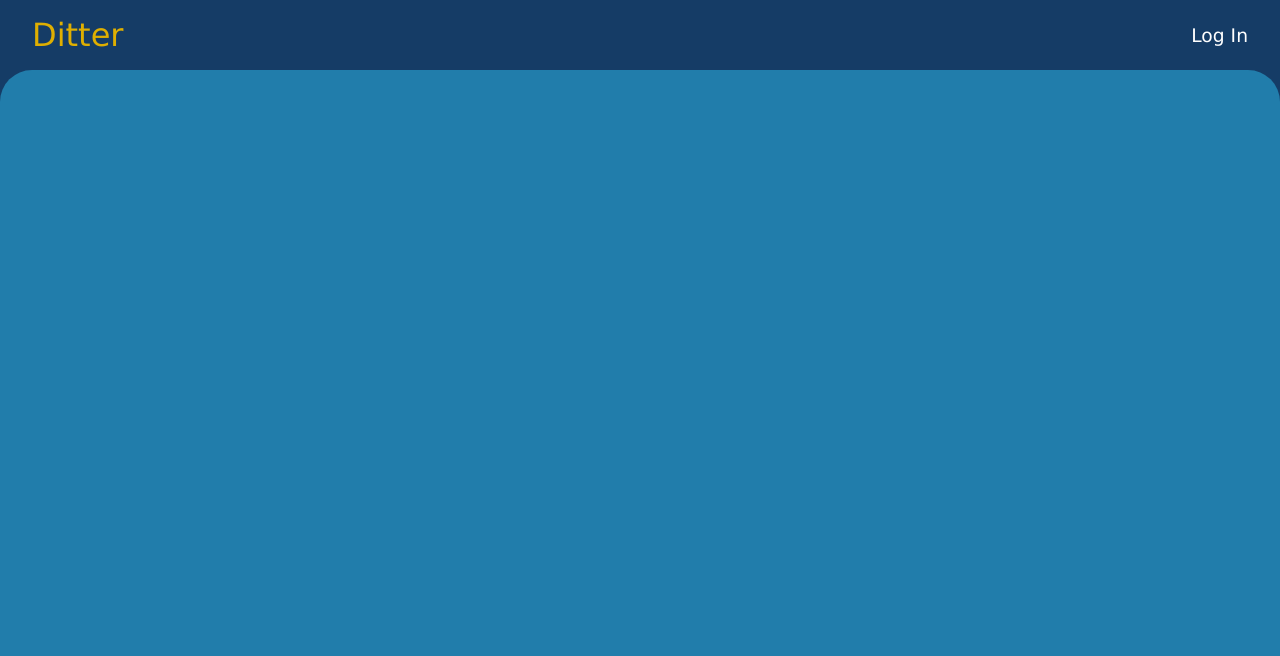
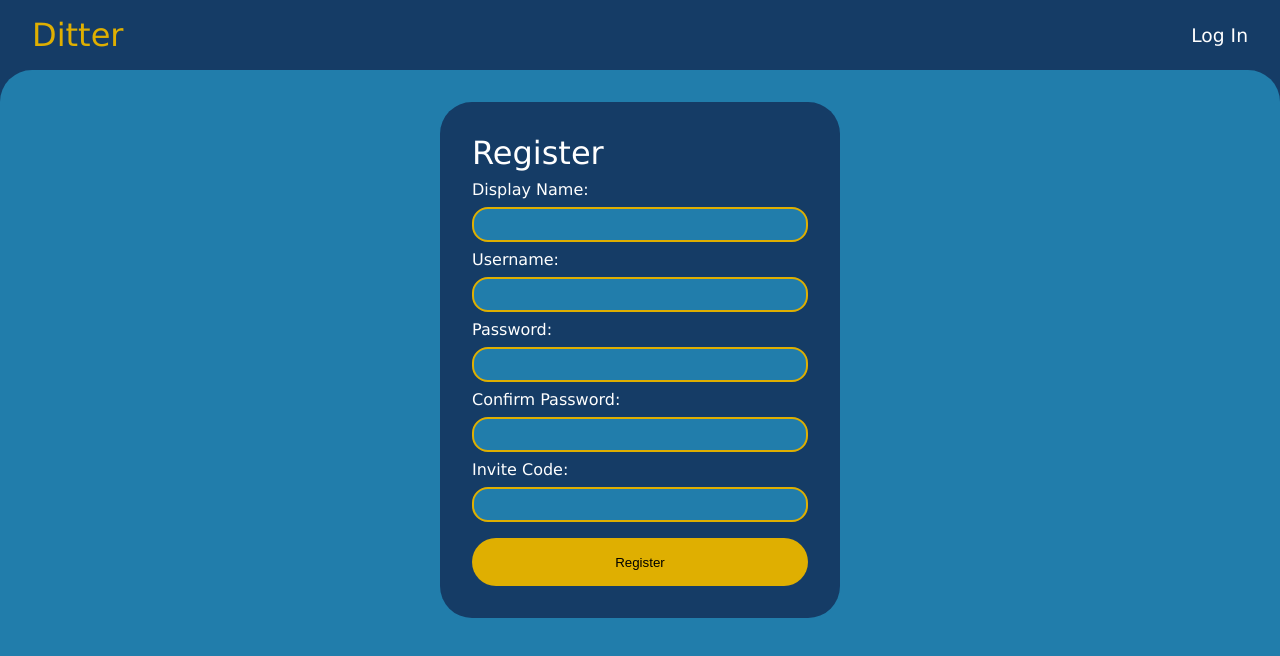
Before and after one commit to rand0m-cloud/ditter, a Vue app in the folder ditterapp/: page /register in a window 1280 px wide. Before the commit this address had no page. Shown: the top 656 px of the page. Built offline with nearby package versions, Linux system fonts and the light colour scheme.

Commit message:
start work on user registration

```diff
--- a/ditterapp/src/router/index.ts
+++ b/ditterapp/src/router/index.ts
@@ -2,6 +2,7 @@ import { createRouter, createWebHistory } from "vue-router";
 import HomeView from "../views/HomeView.vue";
 import LoginView from "../views/LoginView.vue";
 import ProfileView from "../views/ProfileView.vue";
+import RegisterView from "../views/RegisterView.vue";
 
 const router = createRouter({
   history: createWebHistory(import.meta.env.BASE_URL),
@@ -17,6 +18,7 @@ const router = createRouter({
       component: LoginView,
     },
     { path: "/user/:username", name: "user", component: ProfileView },
+    { path: "/register", name: "register", component: RegisterView },
   ],
 });
 
--- /dev/null
+++ b/ditterapp/src/views/RegisterView.vue
@@ -0,0 +1,73 @@
+<template>
+  <div class="register-view">
+    <h1>Register</h1>
+    <form>
+      <label for="display-name-field">Display Name:</label>
+      <input class="display-name-field" type="text" required />
+      <label for="username-field">Username:</label>
+      <input
+        autocomplete="username"
+        class="username-field"
+        type="text"
+        required
+        v-model="username"
+      />
+      <label for="password-field">Password:</label>
+      <input
+        autocomplete="new-password"
+        class="password-field"
+        type="password"
+        required
+        v-model="password"
+      />
+      <label for="password-field">Confirm Password:</label>
+      <input class="password-field" type="password" required v-model="password" />
+      <label for="invite-code-field">Invite Code:</label>
+      <input class="invite-code-field" type="text" required />
+      <button>Register</button>
+    </form>
+  </div>
+</template>
+
+<style>
+.register-view {
+  background-color: var(--primary-color);
+  color: var(--primary-text-color);
+
+  border-radius: 2rem;
+  padding: 2rem;
+  margin-top: 2rem;
+  width: 25rem;
+  height: fit-content;
+
+  display: flex;
+  flex-direction: column;
+}
+
+.register-view > form {
+  display: flex;
+  flex-direction: column;
+}
+
+.register-view button {
+  background-color: var(--active-color);
+  color: var(--active-text-color);
+  border: none;
+  border-radius: 2rem;
+  margin-top: 1rem;
+  height: 3rem;
+}
+
+.register-view input {
+  margin-top: 0.5rem;
+  background-color: var(--secondary-color);
+  color: var(--secondary-text-color);
+  border: 2px solid var(--active-color);
+  border-radius: 1rem;
+  padding: 0.5rem;
+}
+
+.register-view label {
+  margin-top: 0.5rem;
+}
+</style>
```
Also changed, not shown: 1 other file (tests, documents, lock files or other folders).
